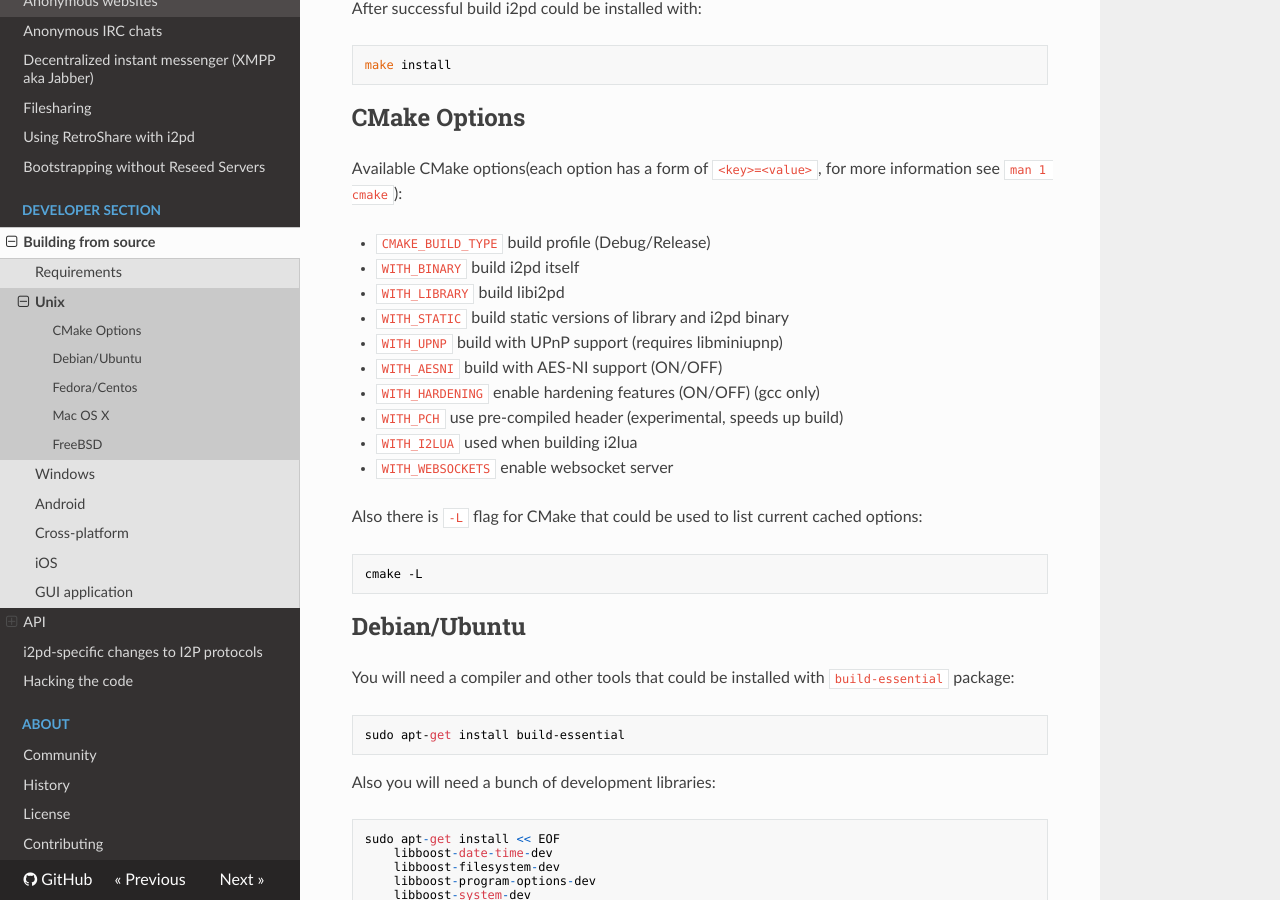
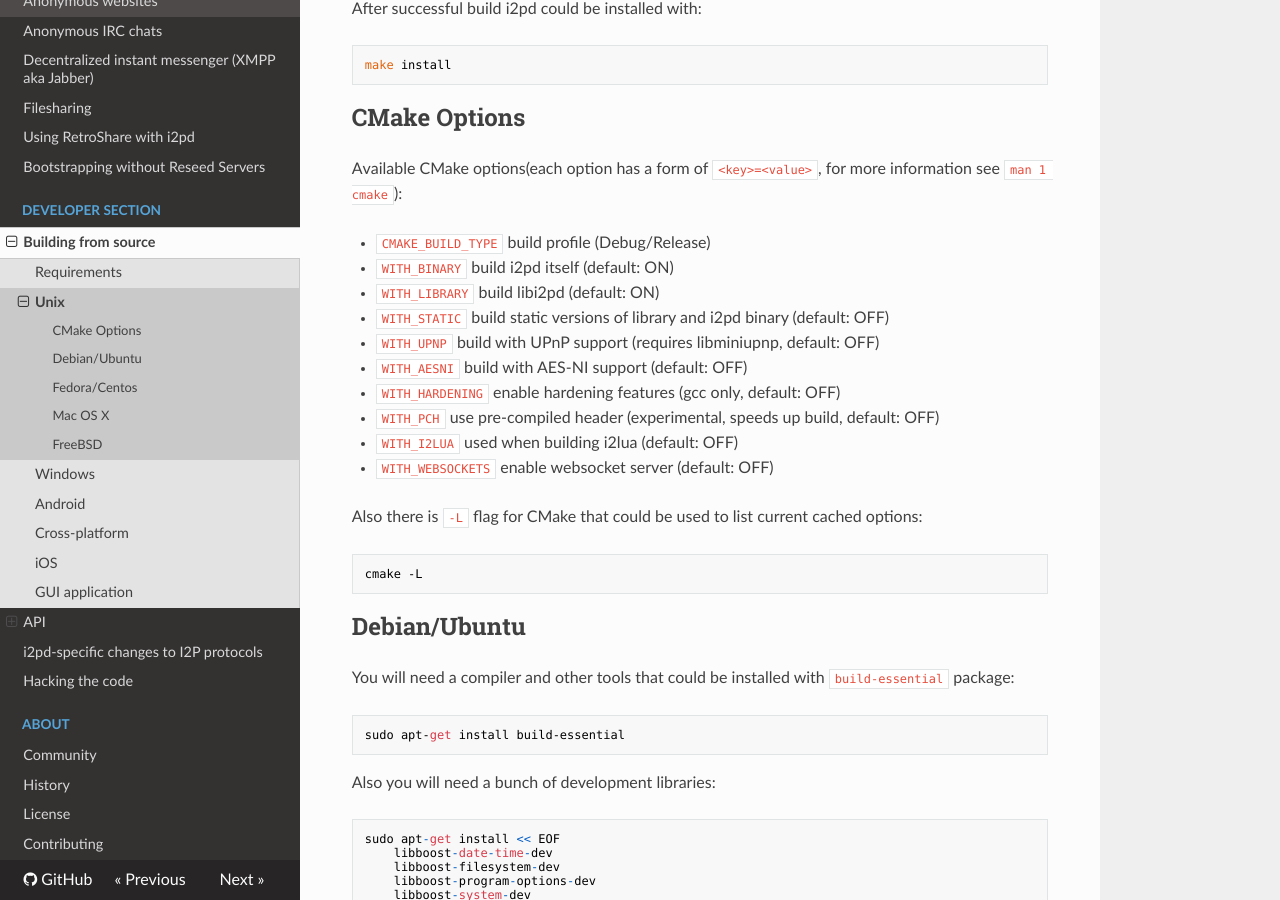
Before and after one commit to PurpleI2P/i2pd_docs_en, an MkDocs documentation site: the page built from docs/devs/building/unix.md, in a window 1280 px wide and 900 px high, scrolled down 757 px. Built offline with MkDocs 1.6.1, drawn with Linux system fonts in a browser that asks for light colours; nearby versions of some CDN libraries; old or Windows-style settings are respelled for this version of MkDocs.

Commit message:
Document default behavior for a bare cmake invocation

```diff
--- a/docs/devs/building/unix.md
+++ b/docs/devs/building/unix.md
@@ -37,15 +37,15 @@ CMake Options
 Available CMake options(each option has a form of `<key>=<value>`, for more information see `man 1 cmake`):
 
 * `CMAKE_BUILD_TYPE` build profile (Debug/Release)
-* `WITH_BINARY`      build i2pd itself
-* `WITH_LIBRARY`     build libi2pd
-* `WITH_STATIC`      build static versions of library and i2pd binary
-* `WITH_UPNP`        build with UPnP support (requires libminiupnp)
-* `WITH_AESNI`       build with AES-NI support (ON/OFF)
-* `WITH_HARDENING`   enable hardening features (ON/OFF) (gcc only)
-* `WITH_PCH`         use pre-compiled header (experimental, speeds up build)
-* `WITH_I2LUA`       used when building i2lua
-* `WITH_WEBSOCKETS`  enable websocket server
+* `WITH_BINARY`      build i2pd itself (default: ON)
+* `WITH_LIBRARY`     build libi2pd (default: ON)
+* `WITH_STATIC`      build static versions of library and i2pd binary (default: OFF)
+* `WITH_UPNP`        build with UPnP support (requires libminiupnp, default: OFF)
+* `WITH_AESNI`       build with AES-NI support (default: OFF)
+* `WITH_HARDENING`   enable hardening features (gcc only, default: OFF)
+* `WITH_PCH`         use pre-compiled header (experimental, speeds up build, default: OFF)
+* `WITH_I2LUA`       used when building i2lua (default: OFF)
+* `WITH_WEBSOCKETS`  enable websocket server (default: OFF)
 
 
 Also there is `-L` flag for CMake that could be used to list current cached options:
```
